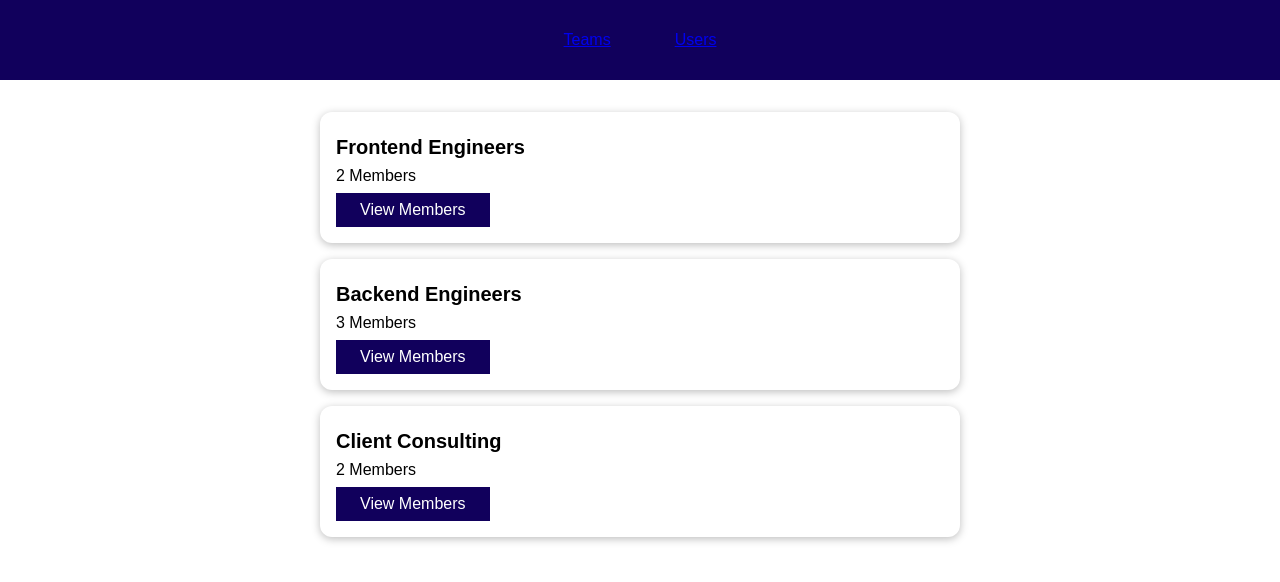
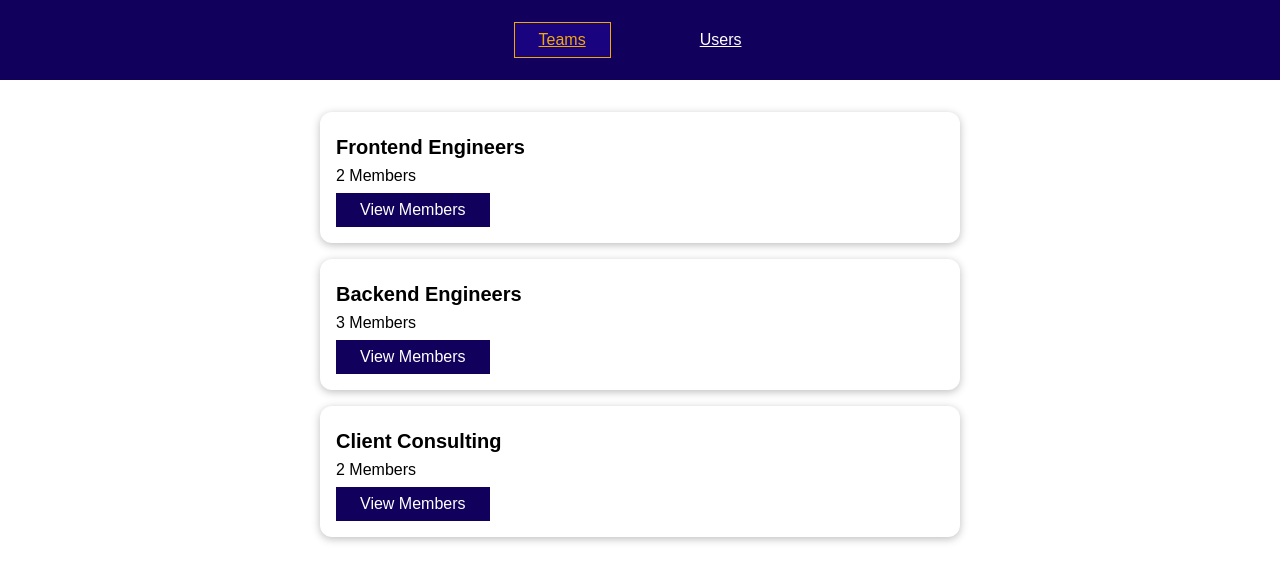
Before and after one commit to send2abhishek/vue-router, a Vue app: page /teams in a window 1280 px wide. Shown: the top 582 px of the page. Built offline with nearby package versions, Linux system fonts and the light colour scheme.

Commit message:
add router-link active

```diff
--- a/src/components/nav/TheNavigation.vue
+++ b/src/components/nav/TheNavigation.vue
@@ -39,7 +39,7 @@ li {
   margin: 0 2rem;
 }
 
-button {
+a {
   font: inherit;
   background: transparent;
   border: 1px solid transparent;
@@ -49,8 +49,9 @@ button {
   display: inline-block;
 }
 
-button:hover,
-button:active {
+a:hover,
+a:active,
+a.router-link-active {
   color: #f1a80a;
   border-color: #f1a80a;
   background-color: #1a037e;
```
